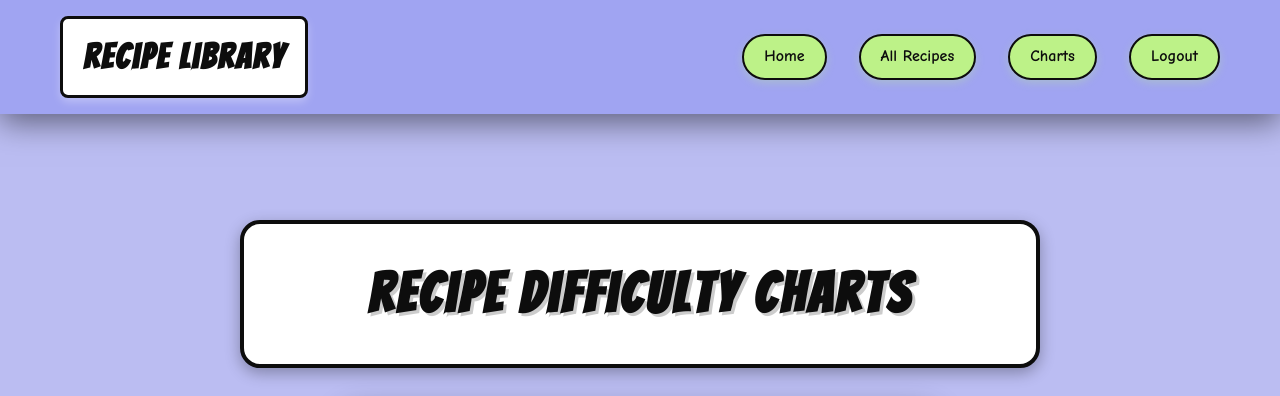
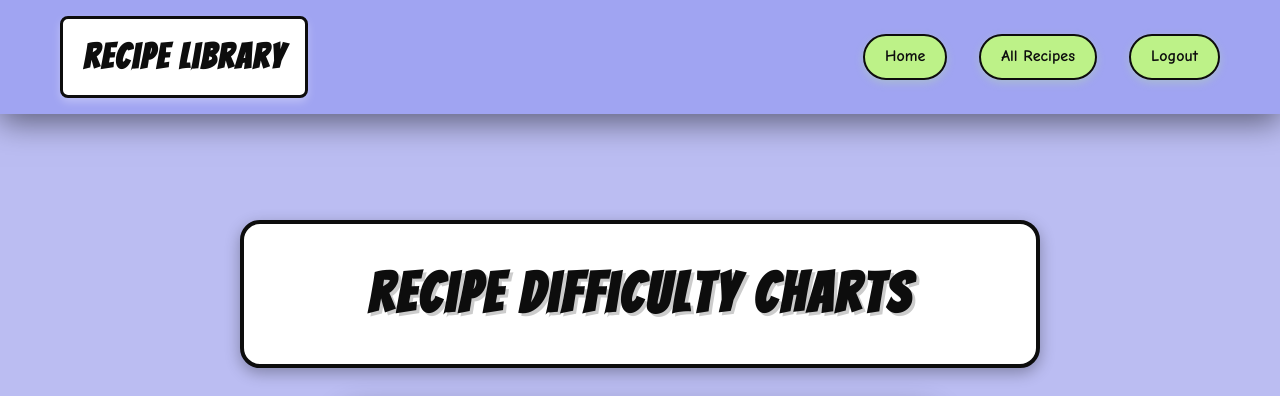
Before and after one commit to Bre-Wonder/Recipe-App-Achievment, a Django app: page /charts/ in a window 1280 px wide. Shown: the top 396 px of the page. Run offline with Django 5.2, Linux system fonts and the light colour scheme; a user stored in the database is signed in.

Commit message:
took out navigation item

```diff
--- a/Acheivement 2/A2_Recipe_App/src/recipeApp/templates/recipeApp/charts.html
+++ b/Acheivement 2/A2_Recipe_App/src/recipeApp/templates/recipeApp/charts.html
@@ -380,7 +380,6 @@
                 <ul class="nav-links">
                     <li><a href="{% url 'recipeApp:home' %}">Home</a></li>
                     <li><a href="{% url 'recipeApp:list' %}">All Recipes</a></li>
-                    <li><a href="{% url 'recipeApp:charts' %}">Charts</a></li>
                     <li><a href="{% url 'logout' %}">Logout</a></li>
                 </ul>
             </div>
```
